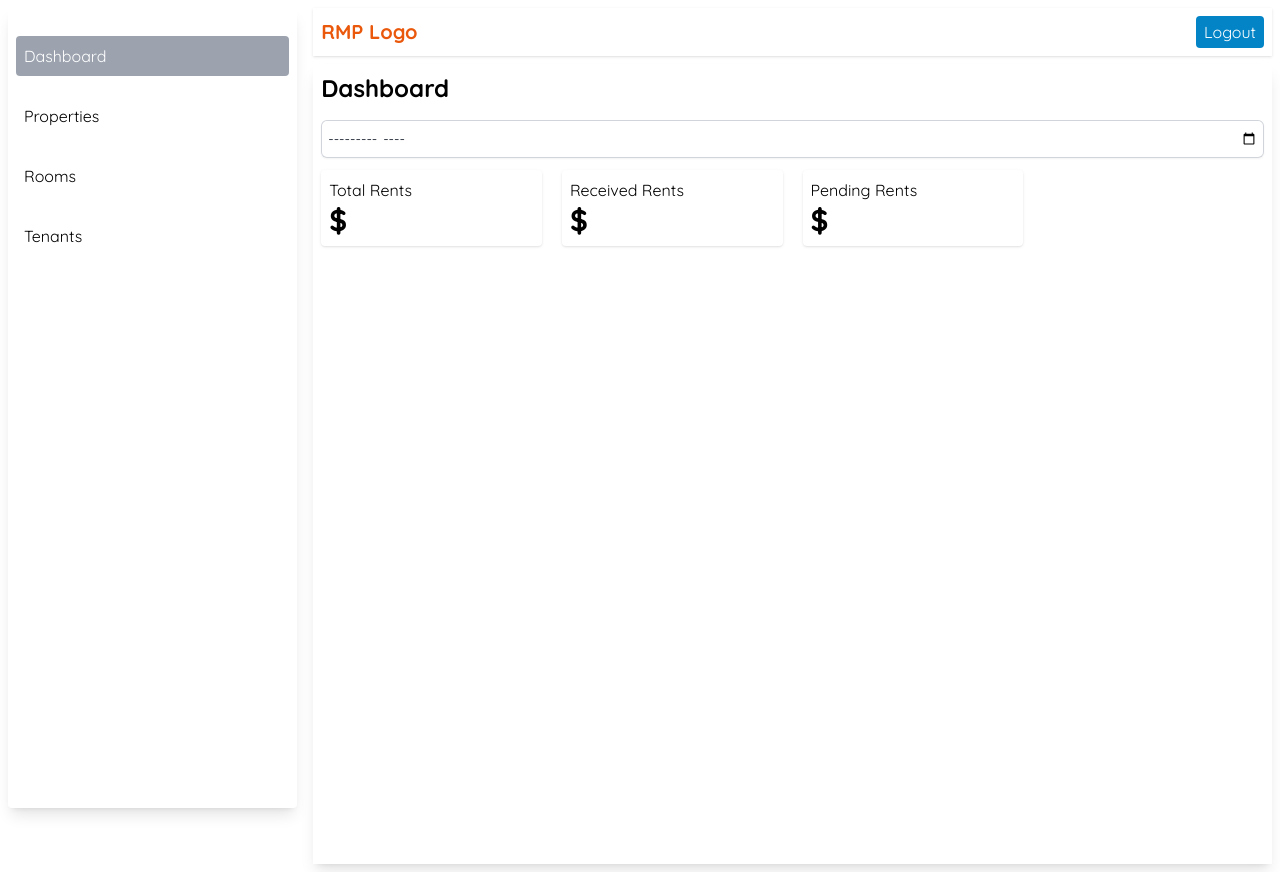
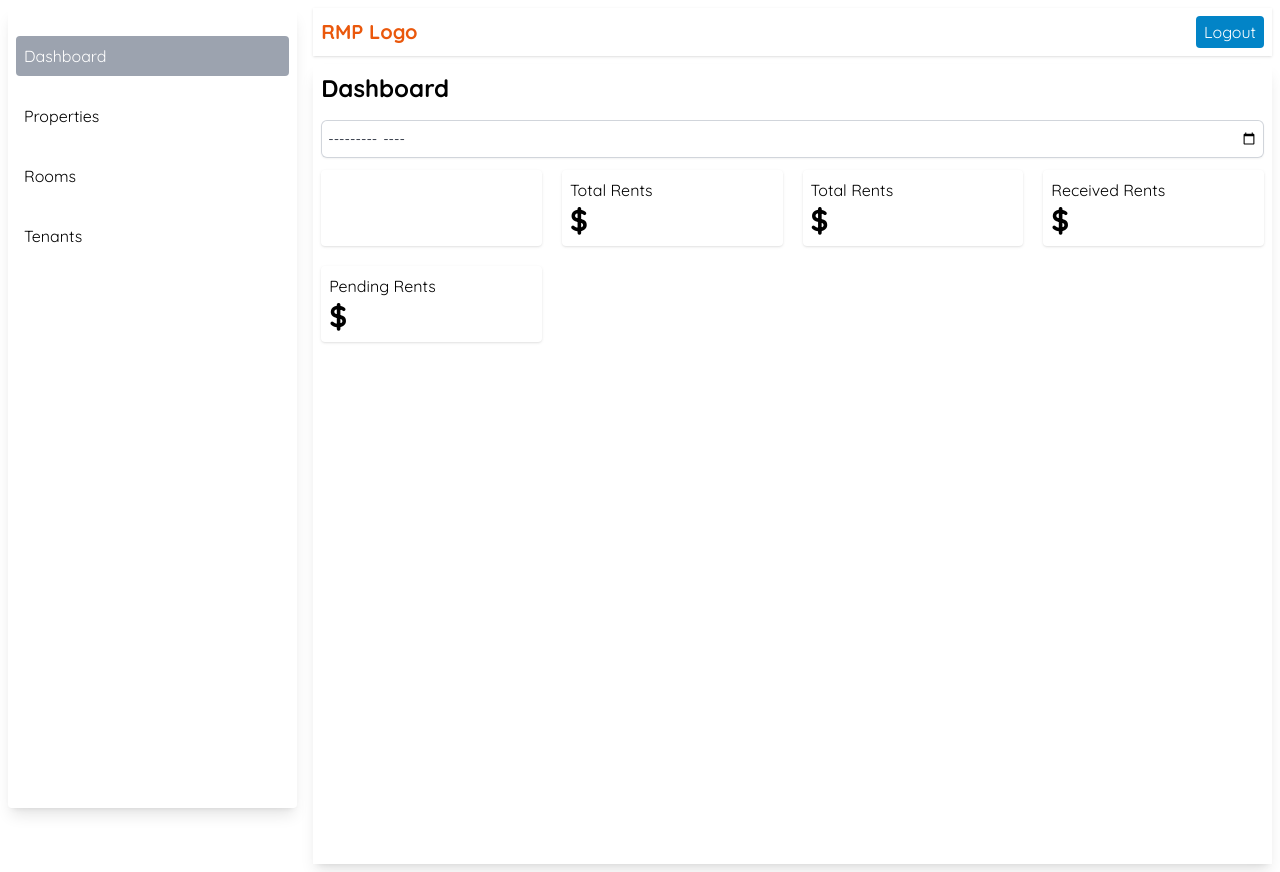
Before and after one commit to 09liweis/RentalManagementPlatform, a Next.js app: page /dashboard in a window 1280 px wide. Built offline with nearby package versions, Linux system fonts and the light colour scheme; no server answers.

Commit message:
display landlord properties stats on RentCards

```diff
--- a/components/dashboard/RentCards.tsx
+++ b/components/dashboard/RentCards.tsx
@@ -18,11 +18,11 @@ export default function RentCards({ propertyId }: RentCardsProps) {
   const fetchProperty = async () => {
     setLoading(true);
     const apiUrl = propertyId ? `/api/properties/${propertyId}?date=${date}` : `/api/overview?date=${date}`;
-    const { totalRents, receivedRents, pendingRents, err } = await fetchData({
+    const { property,rooms,tenants, totalRents, receivedRents, pendingRents, err } = await fetchData({
       url: apiUrl,
     });
     setLoading(false);
-    setRents({ totalRents, receivedRents, pendingRents });
+    setRents({ property,rooms,tenants, totalRents, receivedRents, pendingRents });
   };
 
   useEffect(() => {
@@ -34,6 +34,15 @@ export default function RentCards({ propertyId }: RentCardsProps) {
       <Input type="month" value={date} placeholder={"Select a month"} onChange={(e)=>setDate(e.target.value)} />
       <LoadingSection loading={loading}>
         <section className="card-container">
+          <article className="card">
+            {rent.property && <p><span className="rent-price">{rent.property.length}</span> Properties</p>}
+            {rent.rooms && <p><span className="rent-price">{rent.rooms.length}</span> Rooms</p>}
+            {rent.tenants && <p><span className="rent-price">{rent.tenants.length}</span> Tenants</p>}
+          </article>
+          <article className="card">
+            <p>Total Rents</p>
+            <p className="rent-price">${rent.totalRents}</p>
+          </article>
           <article className="card">
             <p>Total Rents</p>
             <p className="rent-price">${rent.totalRents}</p>
--- a/services/stats.ts
+++ b/services/stats.ts
@@ -79,5 +79,5 @@ export const getStats = async ({ date, userId, propertyId }: Stats) => {
   });
 
 
-  return { property, rooms, rents, totalRents, receivedRents, pendingRents };
+  return { property, rooms, tenants, totalRents, receivedRents, pendingRents };
 };
```
